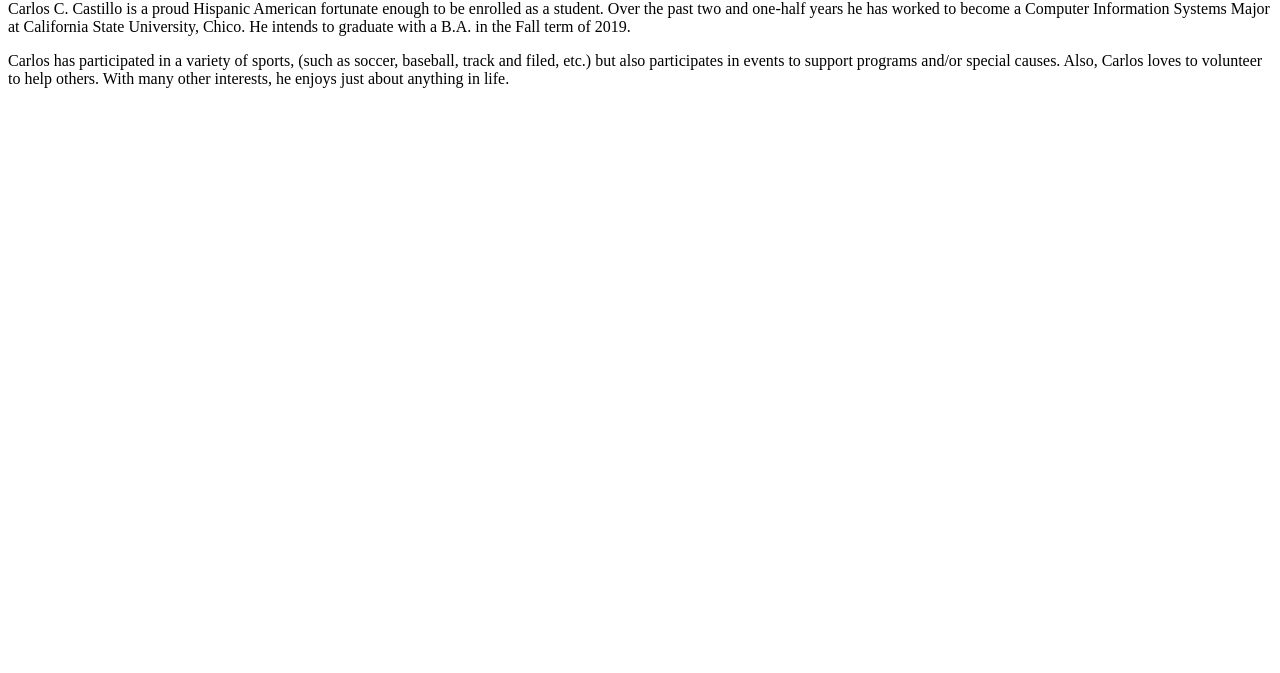
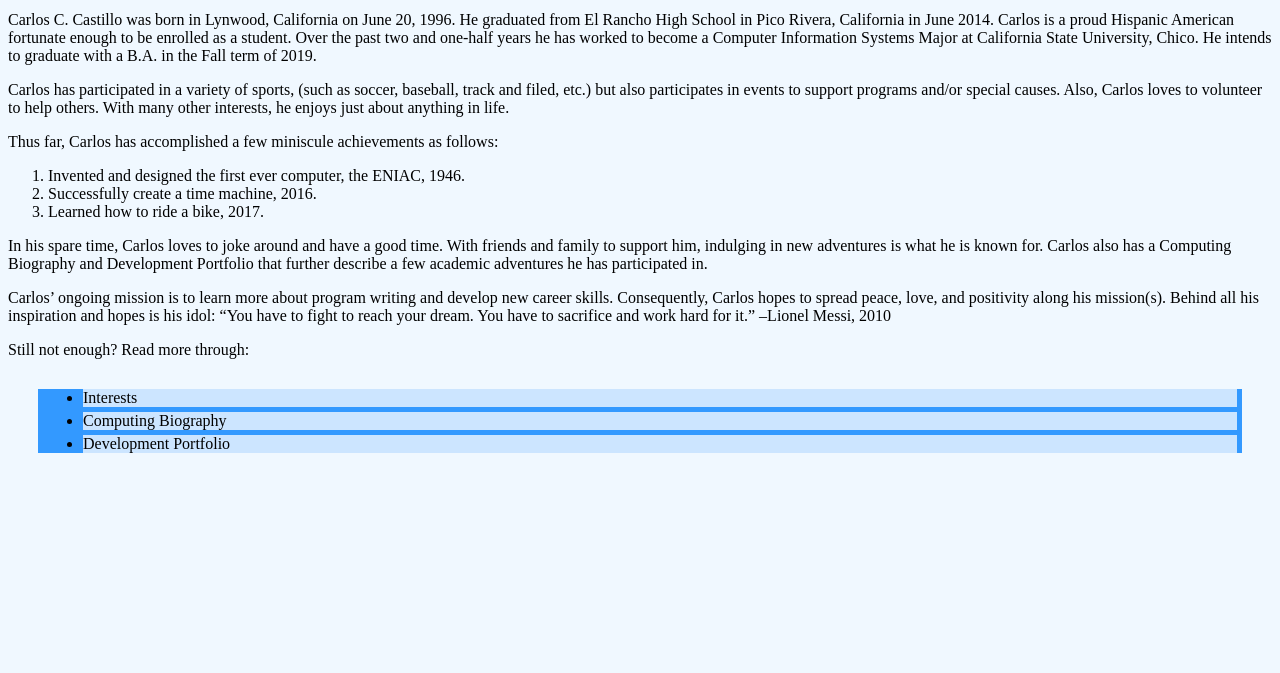
Before and after one commit to carlosccastillo/PersonalBIo, a plain HTML site: page index.html in a window 1280 px wide. Shown: the part 127-800 px from the top of the page. Drawn offline with Linux system fonts and the light colour scheme.

Commit message:
Info, few style

```diff
--- a/index.html
+++ b/index.html
@@ -4,14 +4,17 @@
   <head>
     <title> Personal Biography</title>
     <meta charset="utf-8" />
+    <link rel="stylesheet" href="style.css" />
   </head>
 
   <body>
     <h1> BIOGRAPHY- Carlos C. Castillo </h1>
     <!-- insert whole under line plus photo -->
-    <h2> ABOUT CARLOS</h2>
+    <h1> ABOUT CARLOS</h1>
     <p>
-      Carlos C. Castillo is a proud Hispanic American fortunate enough to be
+      Carlos C. Castillo was born in Lynwood, California on June 20, 1996. He
+      graduated from El Rancho High School in Pico Rivera, California in June
+      2014. Carlos is a proud Hispanic American fortunate enough to be
       enrolled as a student. Over the past two and one-half years he has worked
       to become a Computer Information Systems Major at California State
       University, Chico. He intends to graduate with a B.A. in the Fall term of 2019.
@@ -24,5 +27,38 @@
       With many other interests, he enjoys just about anything in life.
     </p>
 
+    <p> Thus far, Carlos has accomplished a few miniscule achievements as follows:
+    </p>
+    <ol>
+      <li>Invented and designed the first ever computer, the ENIAC, 1946.</li>
+      <li>Successfully create a time machine, 2016.</li>
+      <li>Learned how to ride a bike, 2017.</li>
+    </ol>
+
+    <p>
+      In his spare time, Carlos loves to joke around and have a good time. With
+      friends and family to support him, indulging in new adventures is what he
+      is  known for. Carlos also has a Computing Biography and Development
+      Portfolio that further describe a few academic adventures he has
+      participated in.
+    </p>
+
+    <p>
+      Carlos’ ongoing mission is to learn more about program writing and develop
+      new career skills. Consequently, Carlos hopes to spread peace, love, and
+      positivity along his mission(s).  Behind all his inspiration and hopes is
+      his idol: “You have to fight to reach your dream. You have to sacrifice
+      and work hard for it.” –Lionel Messi, 2010
+    </p>
+
+    <p>
+      Still not enough? Read more through:
+      <ul class="a">
+        <li>Interests</li>
+        <li>Computing Biography</li>
+        <li>Development Portfolio</li>
+      </ul>
+    </p>
+
   </body>
 </html>
```
